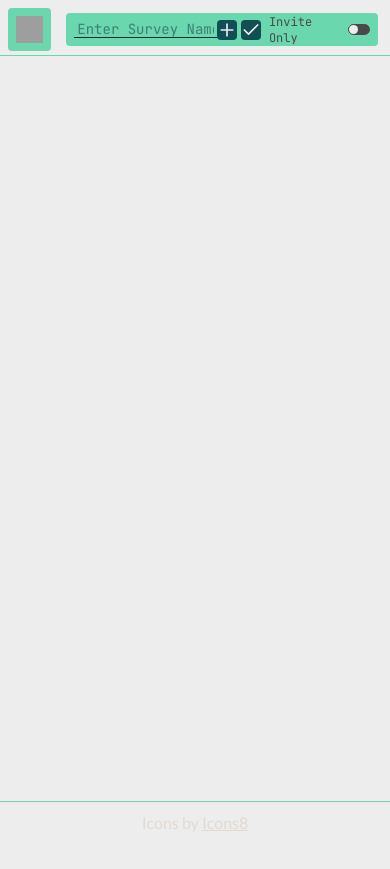
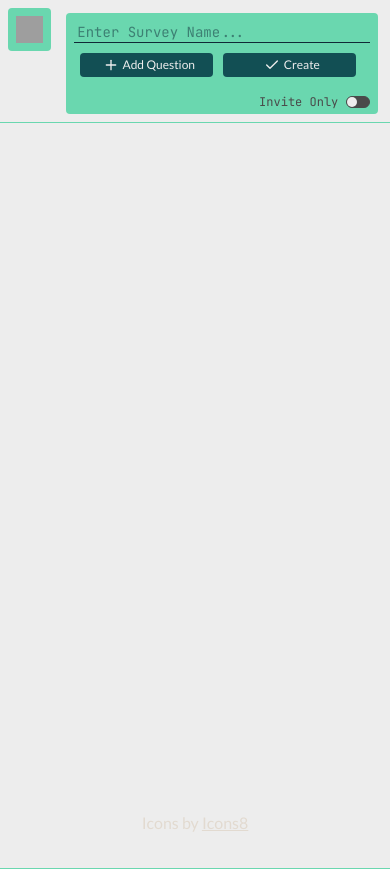
Before and after one commit to ranjotdharni/masquerade, a React (Vite) app in the folder react/: page /survey/create in a window 390 px wide. Before the commit the page ends 844 px from the top, so only its background shows below. Built offline with nearby package versions, Linux system fonts and the light colour scheme; grey boxes are pictures that could not be loaded.

Commit message:
create survey page fully responsive (including small laptops)

```diff
--- a/react/src/components/CreateSurveyPage/CreateSurveyHeader.tsx
+++ b/react/src/components/CreateSurveyPage/CreateSurveyHeader.tsx
@@ -13,23 +13,23 @@ type CreateSurveyHeaderProps = {
 export default function CreateSurveyHeader({ name, changeName, addQuestion, setInviteOnly, submit } : CreateSurveyHeaderProps) {
 
     return (
-        <header className="w-[80vw] md:w-[88vw] h-[4vh] md:h-[4vh] left-[17vw] md:left-[11vw] top-[1.5vh] relative p-2 bg-primary flex flex-row justify-between items-center md:items-end rounded">
-            <div className="w-1/2 h-full md:w-1/4 md:h-full flex flex-row items-center">
-                <input value={name} onChange={e => { changeName(e.target.value) }} placeholder="Enter Survey Name..." className="w-full h-full text-sm appInput" />
+        <header className="w-[80vw] md:w-[88vw] h-[12vh] md:h-[4vh] left-[17vw] md:left-[11vw] top-[1.5vh] relative md:px-2 bg-primary flex flex-col md:flex-row justify-evenly md:justify-between items-center rounded">
+            <div className="h-2/5 w-full md:w-1/4 md:h-full px-2 md:px-0 flex flex-row items-center">
+                <input value={name} onChange={e => { changeName(e.target.value) }} placeholder="Enter Survey Name..." className="w-full h-1/2 text-sm appInput" />
             </div>
-            <div className="h-full md:h-auto md:px-2 md:gap-2 flex flex-row items-center font-jbm text-xs text-inactive">
-                <div className="md:px-2 h-full flex flex-row justify-start items-center space-x-2 md:space-x-6">
-                    <div className="flex flex-row space-x-1">
-                        <button onClick={addQuestion} className="md:py-0 md:px-2 aspect-square md:aspect-auto h-5 md:h-auto flex flex-row items-center rounded bg-text text-xs text-background hover:cursor-pointer hover:text-primary dark:hover:text-secondary">
-                            <Plus className="flex h-full w-full md:aspect-square md:w-auto md:px-0 md:py-1" />
-                            <p className="hidden md:flex font-lato">Add Question</p>
+            <div className="h-3/5 md:h-3/4 w-full md:w-auto md:px-2 md:gap-2 flex flex-row items-center font-jbm text-xs text-inactive">
+                <div className="w-full md:w-auto px-2 h-full flex flex-col md:flex-row justify-between md:justify-start items-center space-x-2 md:space-x-6">
+                    <div className="w-full md:w-auto h-[3/5] md:h-full flex justify-evenly flex-row md:space-x-1">
+                        <button onClick={addQuestion} className="md:py-0 md:px-6 md:aspect-auto h-full w-[45%] md:w-auto flex flex-row justify-center items-center rounded bg-text text-xs text-background hover:cursor-pointer hover:text-primary dark:hover:text-secondary">
+                            <Plus className="flex h-full aspect-square md:px-0 py-1" />
+                            <p className="flex font-lato">Add Question</p>
                         </button>
-                        <button onClick={submit} className="md:py-0 md:px-2 aspect-square md:aspect-auto h-5 md:h-auto flex flex-row items-center rounded bg-text text-xs text-background hover:cursor-pointer hover:text-primary dark:hover:text-secondary">
-                            <Check className="flex h-full w-full md:aspect-square md:w-auto md:px-0 md:py-1" />
-                            <p className="hidden md:flex font-lato">Create</p>
+                        <button onClick={submit} className="md:py-0 md:px-6 md:aspect-auto h-full w-[45%] md:w-auto flex flex-row justify-center items-center rounded bg-text text-xs text-background hover:cursor-pointer hover:text-primary dark:hover:text-secondary">
+                            <Check className="flex h-full aspect-square md:px-0 py-1" />
+                            <p className="flex font-lato">Create</p>
                         </button>
                     </div>
-                    <div className="flex flex-row items-center space-x-1 md:space-x-2">
+                    <div className="w-full md:w-auto h-2/5 md:h-full flex flex-row justify-end md:justify-evenly items-center space-x-2">
                         <p>Invite Only</p>
                         <ToggleButton className="w-6 md:w-8" onActivated={() => {setInviteOnly(true)}} onDeactivated={() => {setInviteOnly(false)}} />
                     </div>
--- a/react/src/components/CreateSurveyPage/creator/QuestionCreator.tsx
+++ b/react/src/components/CreateSurveyPage/creator/QuestionCreator.tsx
@@ -90,7 +90,7 @@ export default function QuestionCreator({ slug, changeType, removeQuestion, addA
     }
 
     return (
-        <div style={{flexShrink: 0}} className="w-4/5 md:w-[30%] h-[80vh] md:h-4/5 mb-6 rounded-lg shadow-xl border-2 border-primary dark:border-inactive bg-background dark:bg-primary flex flex-col items-center">
+        <div style={{flexShrink: 0}} className="z-10 w-4/5 md:w-[30%] h-[90%] mb-6 rounded-lg shadow-xl border-2 border-primary dark:border-inactive bg-background dark:bg-primary flex flex-col items-center">
             <header className="w-full h-[10%] px-4 space-x-4 bg-primary dark:bg-inactive flex flex-row justify-end items-center">
                 <span className="flex-1 font-jbm text-text dark:text-primary">
                     <p>{contentItemNames.get(slug.type)}</p>
```
